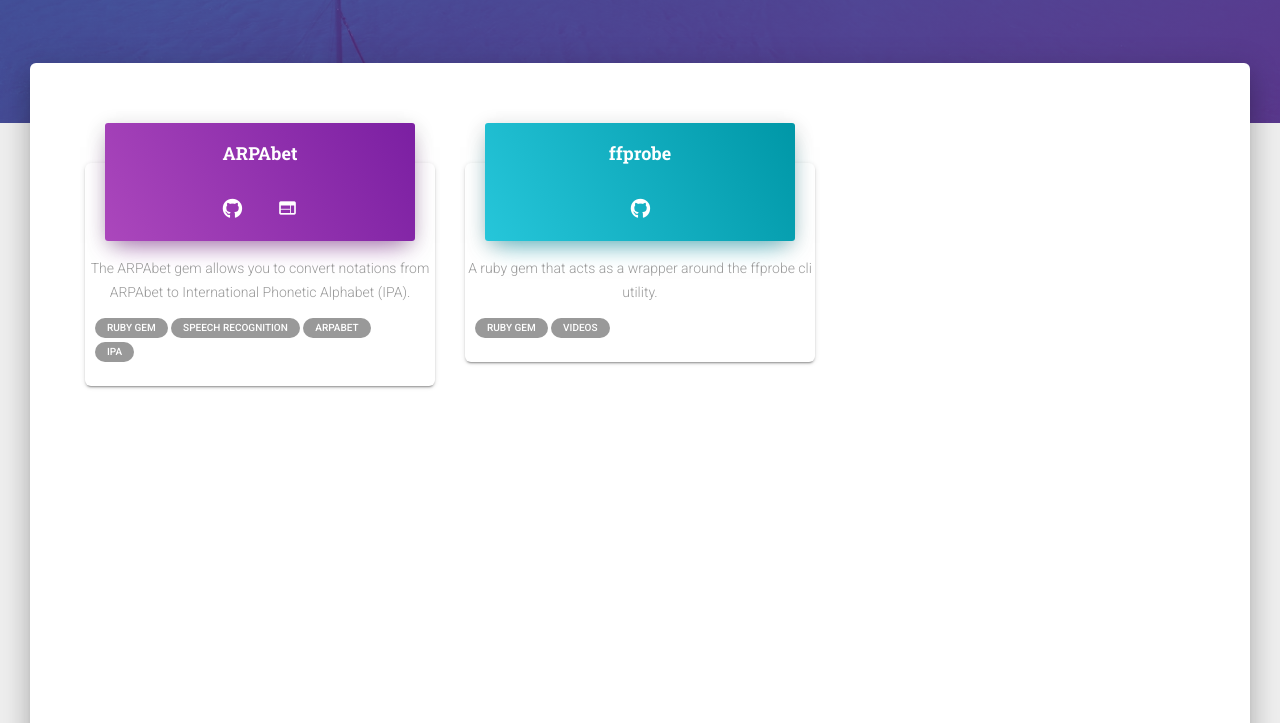
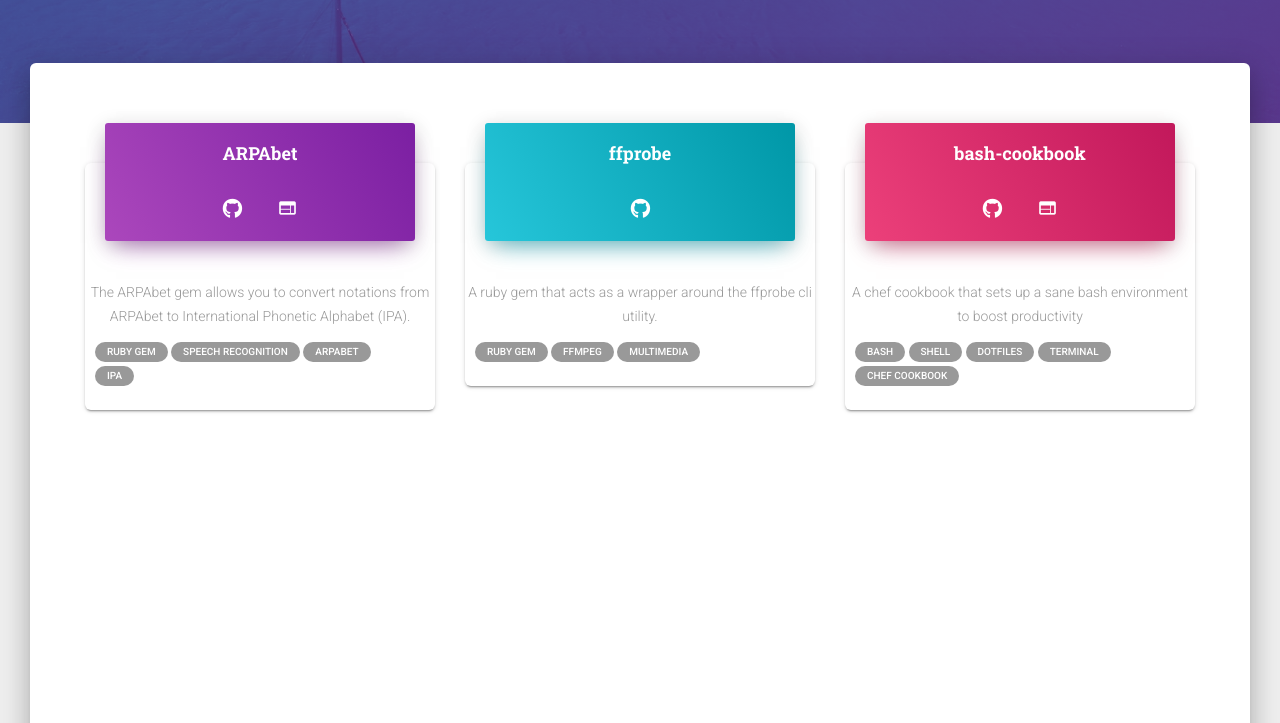
Before and after one commit to avlos/avlos.github.io, a plain HTML site: page index.html in a window 1280 px wide. Shown: the part 597-1320 px from the top of the page. Drawn offline with Linux system fonts and the light colour scheme.

Commit message:
feat: add bash-cookbook repo.

```diff
--- a/index.html
+++ b/index.html
@@ -83,6 +83,7 @@
                     </a>
                   </div>
                 </div>
+                <br>
                 <p class="description text-center">
                   The ARPAbet gem allows you to convert notations from ARPAbet to International Phonetic Alphabet (IPA).
                 </p>
@@ -107,12 +108,43 @@
                     </a>
                   </div>
                 </div>
+                <br>
                 <p class="description text-center">
                   A ruby gem that acts as a wrapper around the ffprobe cli utility.
                 </p>
                 <div class="card-body">
                   <span class="badge badge-pill badge-default">Ruby Gem</span>
-                  <span class="badge badge-pill badge-default">Videos</span>
+                  <span class="badge badge-pill badge-default">FFmpeg</span>
+                  <span class="badge badge-pill badge-default">Multimedia</span>
+                </div>
+              </form>
+              </br>
+            </div>
+          </div>
+          <div class="col-lg-4 col-md-6 ">
+            <div class="card card-login">
+              <form class="form" method="" action="" style="min-height: 100px;">
+                <div class="card-header card-header-rose text-center" style="padding: 2%">
+                  <h4 class="card-title">bash-cookbook</h4>
+                  <div class="social-line">
+                    <a href="https://github.com/avlos/bash-cookbook" class="btn btn-just-icon btn-link" target="_blank">
+                      <i class="fa fa-github"></i>
+                    </a>
+                    <a href="https://medium.com/avlos/a-bash-configuration-to-boost-your-productivity-281994bc4740" class="btn btn-just-icon btn-link" target="_blank">
+                      <i class="material-icons">web</i>
+                    </a>
+                  </div>
+                </div>
+                <br>
+                <p class="description text-center">
+                  A chef cookbook that sets up a sane bash environment to boost productivity
+                </p>
+                <div class="card-body">
+                  <span class="badge badge-pill badge-default">Bash</span>
+                  <span class="badge badge-pill badge-default">Shell</span>
+                  <span class="badge badge-pill badge-default">Dotfiles</span>
+                  <span class="badge badge-pill badge-default">Terminal</span>
+                  <span class="badge badge-pill badge-default">Chef Cookbook</span>
                 </div>
               </form>
               </br>
@@ -166,7 +198,7 @@
         <script>
           document.write(new Date().getFullYear())
         </script>, made with <i class="material-icons">favorite</i> by
-        <a href="https://avlos.io" target="_blank">Avlos</a> for a better web.
+        <a href="https://avlos.io" target="_blank">Avlos</a>.
       </div>
     </div>
   </footer>
```
